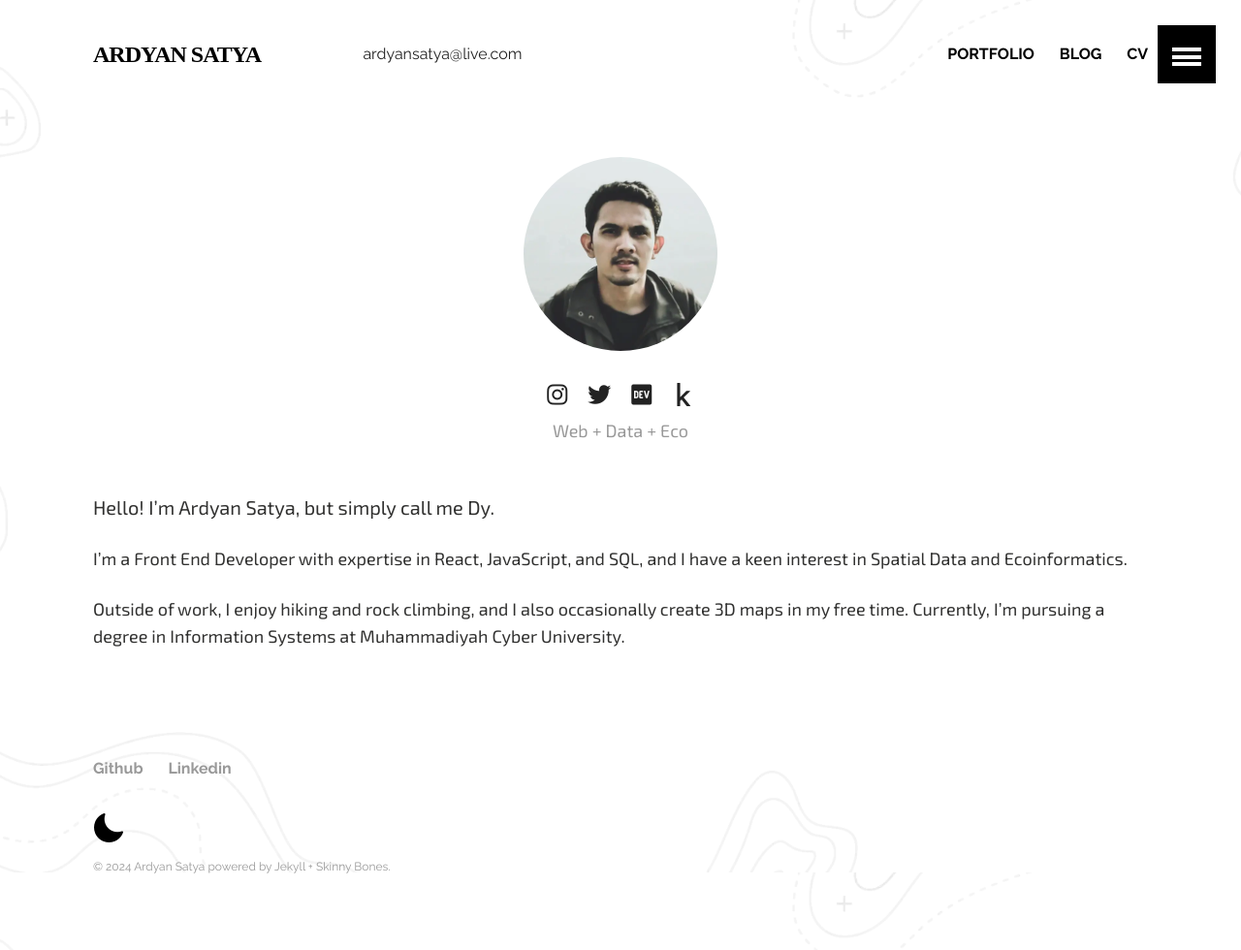
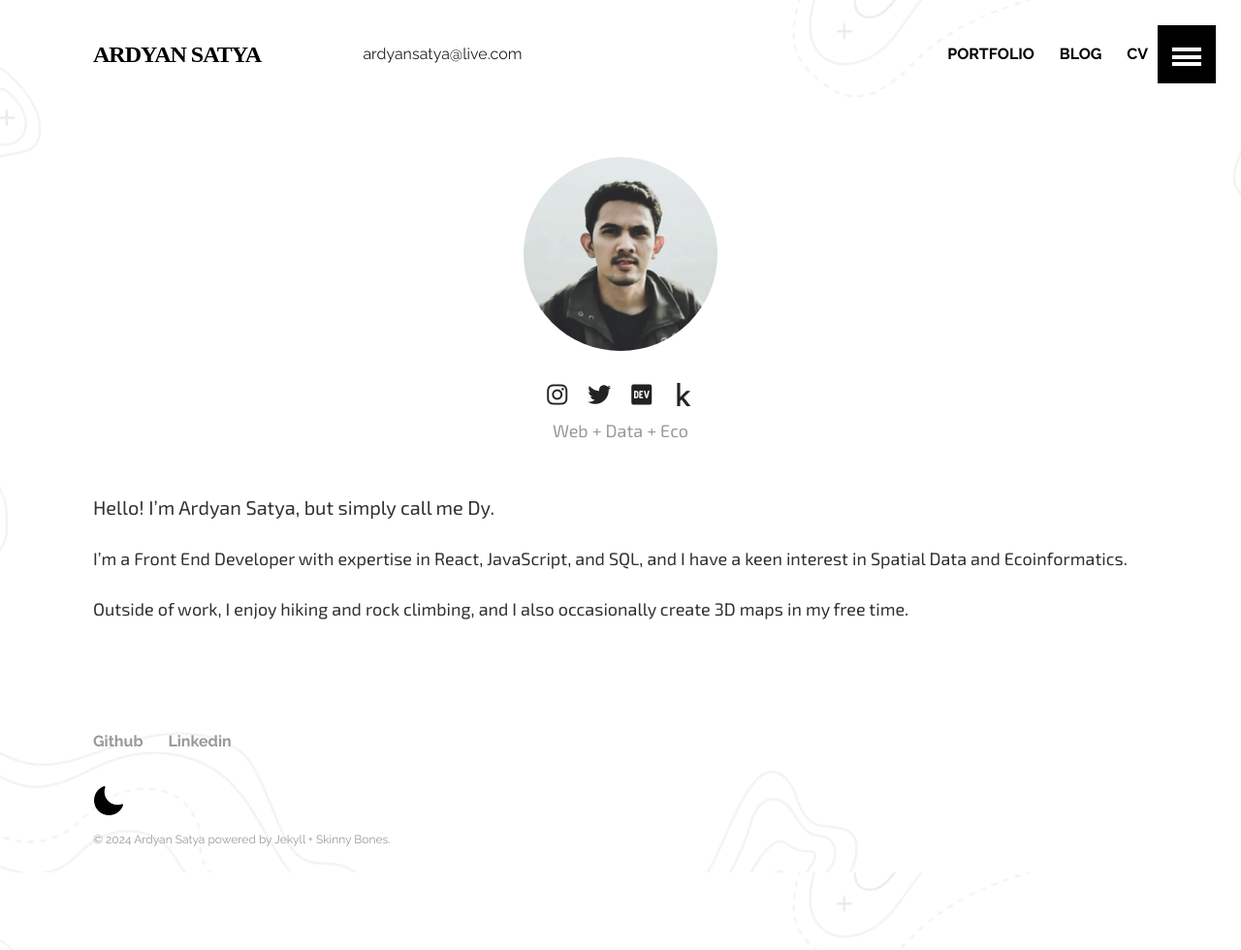
Before and after one commit to dy-pro/dy-pro.github.io, a Jekyll site: the page built from index.md, in a window 1280 px wide. Shown: the whole page at 97% size. Built offline with Jekyll 4.4.1, drawn with Linux system fonts in a browser that asks for light colours; some web fonts are replaced; after the commit the page ends 952 px from its top, so only the background shows below that.

Commit message:
Temporary

```diff
--- a/index.md
+++ b/index.md
@@ -8,4 +8,4 @@ Hello! I'm Ardyan Satya, but simply call me Dy.
 
 I'm a Front End Developer with expertise in React, JavaScript, and SQL, and I have a keen interest in Spatial Data and Ecoinformatics.
 
-Outside of work, I enjoy hiking and rock climbing, and I also occasionally create 3D maps in my free time. Currently, I'm pursuing a degree in Information Systems at Muhammadiyah Cyber University.
+Outside of work, I enjoy hiking and rock climbing, and I also occasionally create 3D maps in my free time.
```
